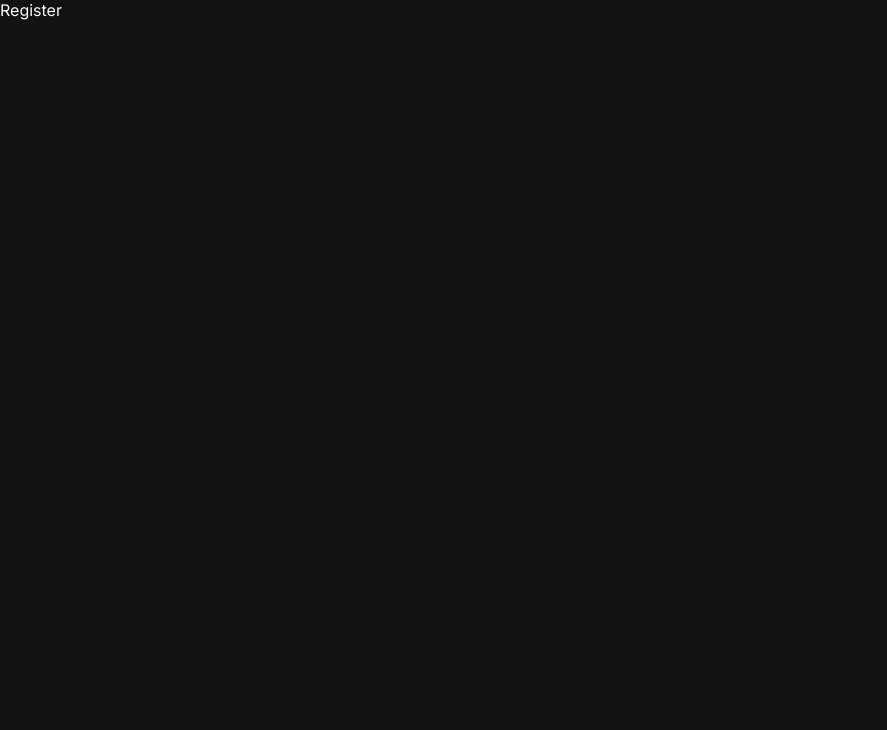
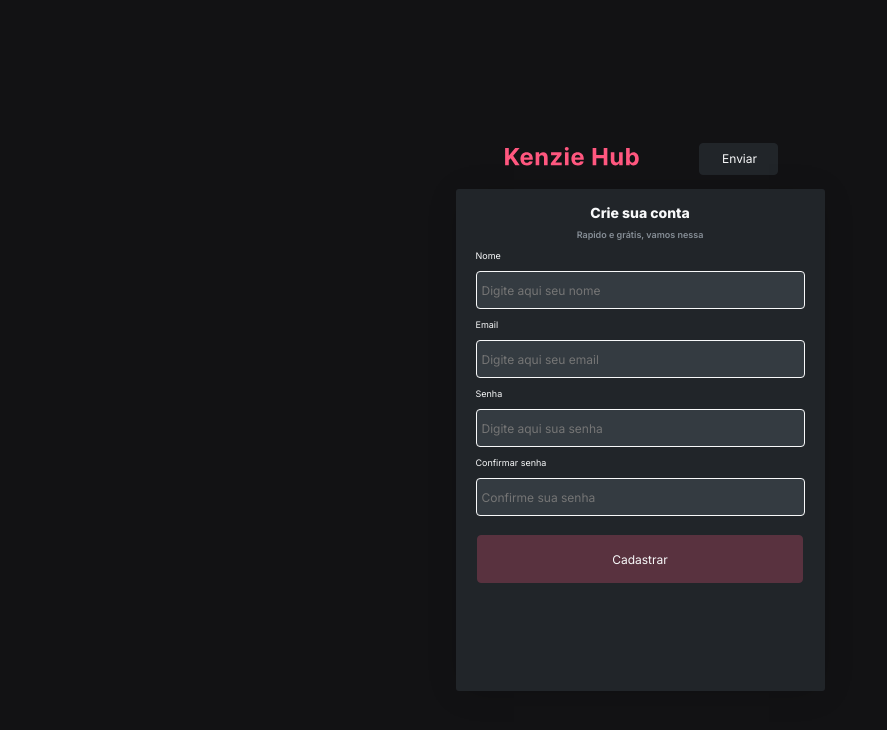
Before and after one commit to Kenzie-Academy-Brasil-Developers/react-entrega-s2-kenzie-hub-monafmenezes, a React (Create React App) app: page /register in a window 1280 px wide. Shown: the top 730 px of the page, without its empty margins (0-887 px from the left). Built offline with nearby package versions, Linux system fonts and the light colour scheme.

Commit message:
style[Register]: Adicionando estilo ao Register

```diff
--- a/src/Components/Button/styles.js
+++ b/src/Components/Button/styles.js
@@ -3,7 +3,7 @@ import styled from "styled-components";
 export const Container = styled.button`
     background-color: ${(props) => props.color};
     color: var(--grey-0);
-    height: 38px;
+    height: ${(props) => props.height};
     width: ${(props) => props.widthMobile};
     padding: 0px 22px;
     border: 1px solid ${(props) => props.color};
@@ -18,7 +18,7 @@ export const Container = styled.button`
     }
 
     @media (min-width: 900px){
-        height: 48px;
+        height: ${(props) => props.heigthDesktop};
         width: ${(props) => props.widthDesktop};
     }
 `
--- a/src/Components/Input/index.jsx
+++ b/src/Components/Input/index.jsx
@@ -1,12 +1,13 @@
 import { Container, InputContainer } from "./style"
 
-const Input = ({label, register, name, icon: Icon, error='', ...rest}) => {
+const Input = ({label, register, height, name, icon: Icon, error='', ...rest}) => {
 
     return(
 
         <Container>
 
             <div><p>{label}</p> {!!error && <span> {error}</span>}</div>
+
             <InputContainer isErrored={!!error}>
 
                 <input {...rest}/>
--- a/src/Components/Input/style.js
+++ b/src/Components/Input/style.js
@@ -3,10 +3,13 @@ import styled, {css} from "styled-components"
 export const Container = styled.div`
     text-align: left;
     width: 264px;
+
+
     div {
+
         p {
         font-size: 9px;
-        margin-bottom: 17px;
+        margin-bottom: 10px;
         margin-top: 10px;
         }
         span {
@@ -19,17 +22,20 @@ export const Container = styled.div`
     }
 
 `
-export const InputContainer = styled.div`
+export const InputContainer = styled.section`
     background-color: var(--grey-2);
+
+    height: 38px;
     border: 1px solid #F8F9FA;
     box-sizing: border-box;
     border-radius: 4px;
-    padding: 1rem;
+    padding: 5px;
     width: 100%;
     display: flex;
     justify-content: space-between;
     transition: 0.5s;
     align-items: center;
+
 
     ${(props) =>
     props.isErrored && css`
@@ -40,8 +46,10 @@ export const InputContainer = styled.div`
         background: transparent;
         width:200px;
         border: 0;
-        color: var(--grey-0);
+        color: var(--grey-5);
+        font-size: 12px;
     }
+
 
     svg {
         width: 15px;
--- a/src/Pages/Login/index.jsx
+++ b/src/Pages/Login/index.jsx
@@ -14,9 +14,11 @@ const Login = () => {
                <Input
                     label='Email'
                     placeholder='nome@email.com'
+                    height='48px'
                 />
 
                <Input
+
                     label='Senha'
                     type='password'
                     placeholder='Sua senha'
@@ -24,6 +26,8 @@ const Login = () => {
                />
 
                 <Buttom
+                    height='38px'
+                    heigthDesktop='48px'
                     widthMobile='259px'
                     color={colorprimary}
                     colorHover={colorprimarynegative}
@@ -31,7 +35,10 @@ const Login = () => {
                 >Entrar</Buttom>
 
                 <h5>Ainda não possui uma conta?</h5>
+
                 <Buttom
+                    height='38px'
+                    heigthDesktop='48px'
                     widthMobile='259px'
                     color={grey1}
                     colorHover={grey2}
--- a/src/Pages/Register/index.jsx
+++ b/src/Pages/Register/index.jsx
@@ -1,9 +1,71 @@
+import { Card, Container, Content, Imagem } from "./style"
+import Logo from "../../assets/Logo.svg"
+import Button from '../../Components/Button'
+import {colorprimarynegative, grey1, grey2, grey3} from '../../Styles/global'
+import Input from '../../Components/Input'
 
 const Register = () => {
 
     return(
 
-        <div>Register</div>
+        <Container>
+            <Content>
+                <Imagem src={Logo} />
+
+                <Button
+                    height='25px'
+                    heigthDesktop='32px'
+                    widthMobile='79px'
+                    colorHover={grey2}
+                    widthDesktop='79px'
+                    color={grey3}
+                >Enviar</Button>
+
+
+            </Content>
+            <Card>
+                <h2>Crie sua conta</h2>
+                <span>Rapido e grátis, vamos nessa</span>
+
+                <Input
+                label='Nome'
+                height='38px'
+                placeholder='Digite aqui seu nome'
+                />
+
+                <Input
+                    label='Email'
+                    height='38px'
+                    placeholder='Digite aqui seu email'
+                />
+
+                <Input
+                    label='Senha'
+                    height='38px'
+                    type='password'
+                    placeholder='Digite aqui sua senha'
+                />
+
+                <Input
+                    label='Confirmar senha'
+                    height='38px'
+                    type='password'
+                    placeholder='Confirme sua senha'
+                />
+
+                <Button
+                    height='38px'
+                    heigthDesktop='48px'
+                    widthMobile='260px'
+                    colorHover={grey1}
+                    widthDesktop='326px'
+                    color={colorprimarynegative}
+
+                >Cadastrar</Button>
+
+
+            </Card>
+        </Container>
 
     )
 }
--- /dev/null
+++ b/src/Pages/Register/style.js
@@ -0,0 +1,73 @@
+import styled from "styled-components";
+
+export const Container = styled.div`
+    display: flex;
+    flex-direction: column;
+    justify-content: center;
+    align-items: center;
+    width: 100%;
+    height: 100vh;
+
+    button{
+        font-size: 12px;
+    }
+
+
+`
+
+export const Content = styled.div`
+    width: 320px;
+    height: 80px;
+    display: flex;
+    align-items: center;
+    justify-content: space-between;
+`
+
+export const Imagem = styled.img `
+    width: 97px;
+    height: 13px;
+    margin-left: 20px;
+    margin-top: 15px;
+
+
+    @media (min-width: 900px){
+        width: 144.06px;
+        height: 19px;
+    }
+
+`
+
+export const Card = styled.div `
+    display: flex;
+    flex-direction: column;
+    align-items: center;
+    padding: 15px 8px;
+    width: 296px;
+    height: 500px;
+    background-color: var(--grey-3);
+    box-shadow: 0px 3px 32px -8px rgba(0, 0, 0, 0.25);
+    border-radius: 3px;
+    height: 432px;
+
+    h2 {
+        font-weight: bold;
+        font-size: 14px;
+        color: var(--grey-0);
+    }
+
+    span{
+        font-family: 'Inter';
+        font-weight: 600;
+        font-size: 9px;
+        color: var(--grey-1);
+        margin-top: 8px;
+    }
+
+
+
+    @media (min-width: 900px) {
+        width: 369px;
+        height: 502px;
+    }
+
+`
```
